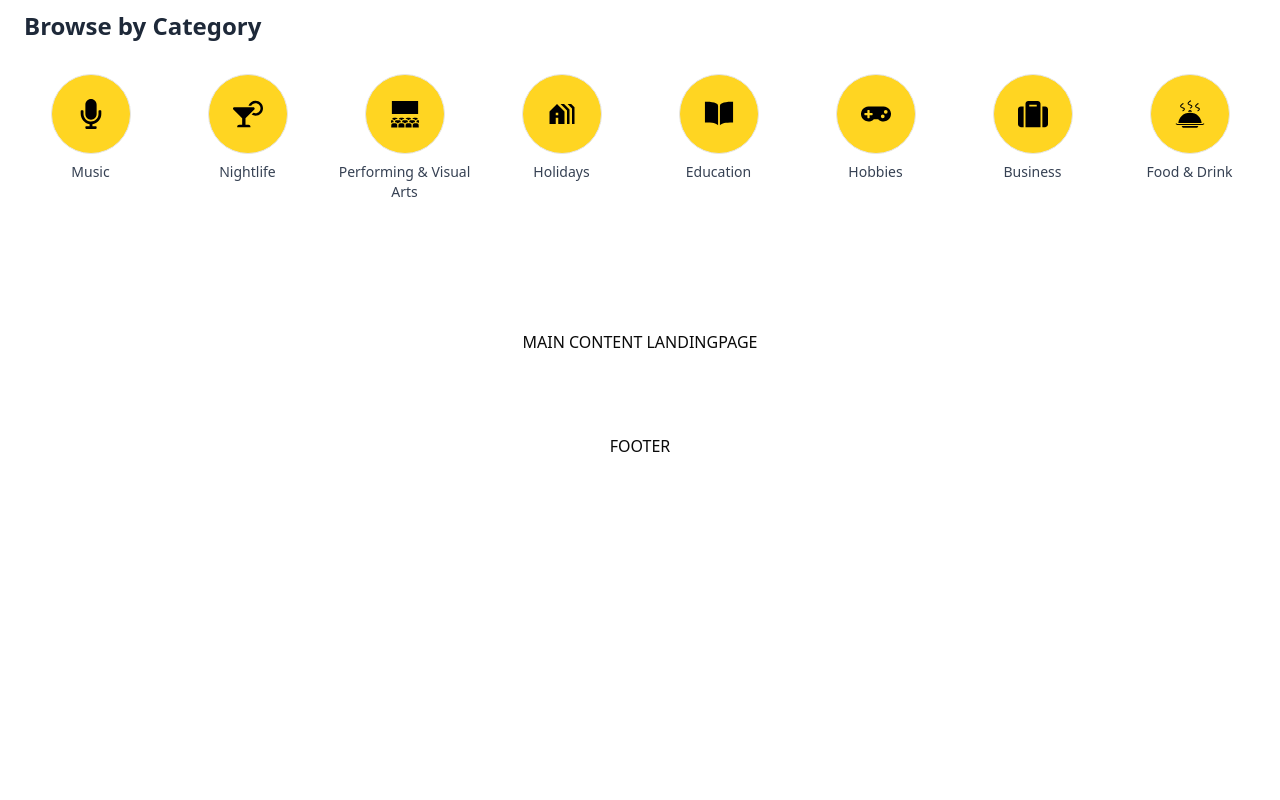
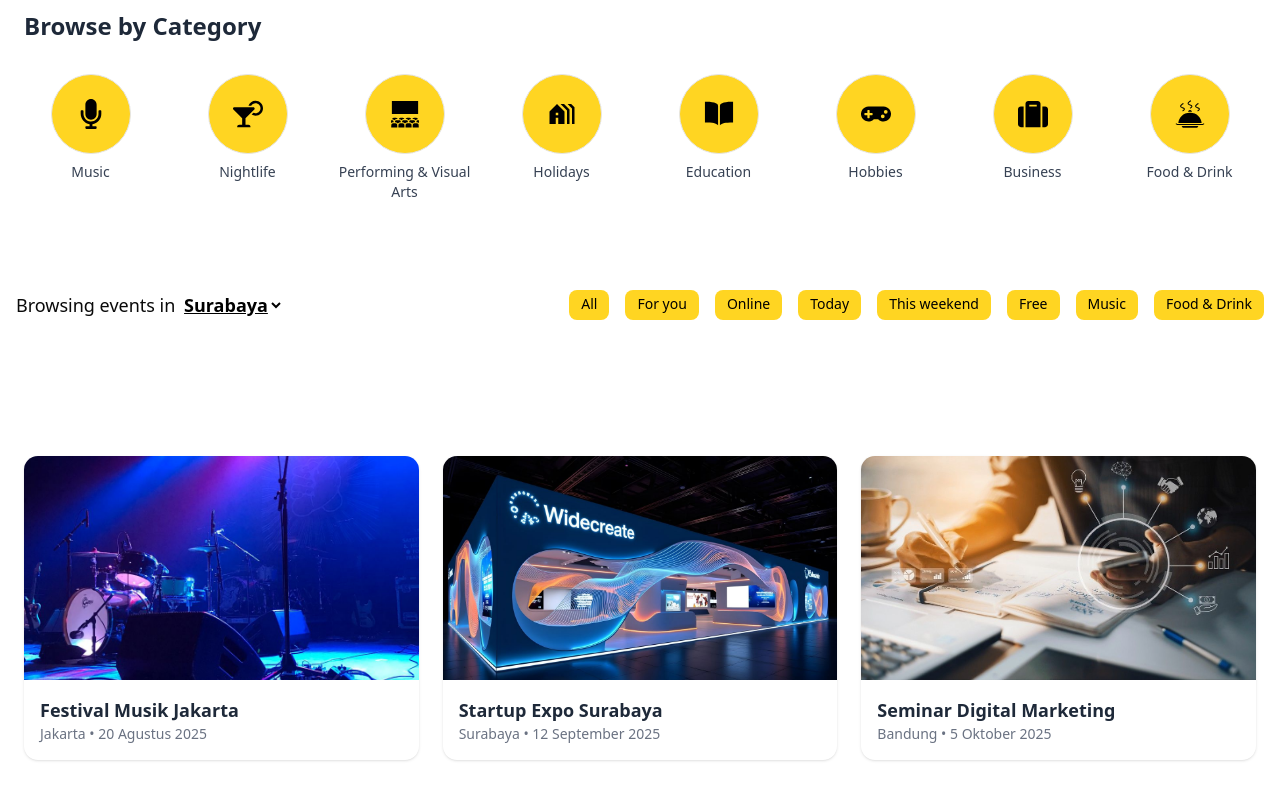
Before and after one commit to restuak/bikinacara-fe, a Next.js app: page / in a window 1280 px wide. Shown: the part 574-1374 px from the top of the page. Before the commit the page ends 1032 px from the top, so only its background shows below. Built offline with nearby package versions, Linux system fonts and the light colour scheme.

Commit message:
Add filter tab by location and event grid sorted by location static

```diff
--- a/src/app/page.tsx
+++ b/src/app/page.tsx
@@ -1,14 +1,10 @@
 import Navbar from "@/components/navbar";
 import HomeView from "@/view/home/page";
-import PopularEvents from "@/components/popularevents";
-import BrowseCategories from "@/components/browsecategories";
 
 export default function Home() {
   return (
     <>
       <Navbar />
-      <PopularEvents />
-      <BrowseCategories />
       <HomeView />
     </>
   );
--- /dev/null
+++ b/src/components/eventgrid.tsx
@@ -0,0 +1,60 @@
+"use client";
+
+import Image from "next/image";
+
+const events = [
+  {
+    id: 1,
+    title: "Festival Musik Jakarta",
+    location: "Jakarta",
+    date: "20 Agustus 2025",
+    image: "/konserJakarta.jpg",
+  },
+  {
+    id: 2,
+    title: "Startup Expo Surabaya",
+    location: "Surabaya",
+    date: "12 September 2025",
+    image: "/startupEvent.jpg",
+  },
+  {
+    id: 3,
+    title: "Seminar Digital Marketing",
+    location: "Bandung",
+    date: "5 Oktober 2025",
+    image: "/seminarDigital.jpg",
+  },
+];
+
+export default function EventGrid() {
+  return (
+    <section className="bg-white py-10 px-6 mt-24">
+      <div className="max-w-7xl mx-auto">
+        <div className="grid md:grid-cols-3 gap-6">
+          {events.map((event) => (
+            <div
+              key={event.id}
+              className="rounded-xl overflow-hidden shadow hover:shadow-lg transition"
+            >
+              <Image
+                src={event.image}
+                alt={event.title}
+                width={400}
+                height={250}
+                className="object-cover w-full h-56"
+              />
+              <div className="p-4">
+                <h3 className="font-semibold text-lg text-gray-800">
+                  {event.title}
+                </h3>
+                <p className="text-sm text-gray-500">
+                  {event.location} • {event.date}
+                </p>
+              </div>
+            </div>
+          ))}
+        </div>
+      </div>
+    </section>
+  );
+}
--- /dev/null
+++ b/src/components/filtertab.tsx
@@ -0,0 +1,39 @@
+"use client"
+
+export default function FilterTab() {
+    return (
+      <div className="max-w-7xl mx-auto px-4 mt-10">
+        <div className="flex flex-col md:flex-row md:items-center md:justify-between">
+          <div className="text-lg font-medium mb-4 md:mb-0">
+            Browsing events in{" "}
+            <select className="font-semibold text-black bg-transparent underline">
+              <option value="tasikmalaya">Surabaya</option>
+              <option value="bandung">Bandung</option>
+              <option value="jakarta">Jakarta</option>
+              {/* Add more locations */}
+            </select>
+          </div>
+
+          <div className="flex flex-wrap gap-4 text-sm text-black">
+            {[
+              "All",
+              "For you",
+              "Online",
+              "Today",
+              "This weekend",
+              "Free",
+              "Music",
+              "Food & Drink",
+            ].map((tab) => (
+              <button
+                key={tab}
+                className="px-3 py-1 rounded-md bg-[#FFD522] border-b-2 border-transparent hover:border-[#FF471F] transition"
+              >
+                {tab}
+              </button>
+            ))}
+          </div>
+        </div>
+      </div>
+    );
+}
--- a/src/view/home/page.tsx
+++ b/src/view/home/page.tsx
@@ -1,10 +1,17 @@
-import SearchBar from "@/components/searchbar";
+import Navbar from "@/components/navbar";
+import PopularEvents from "@/components/popularevents";
+import BrowseCategories from "@/components/browsecategories";
+import FilterTab from "@/components/filtertab";
+import EventGrid from "@/components/eventgrid";
 
 export default function HomeView() {
   return (
-    <main className="mt-20 px-4">
-      <div className="text-center mt-10">MAIN CONTENT LANDINGPAGE</div>
-      <footer className="text-center mt-20">FOOTER</footer>
-    </main>
+   <>
+         <Navbar />
+         <PopularEvents />
+         <BrowseCategories />
+         <FilterTab />
+         <EventGrid />
+       </>
   );
 }
```
